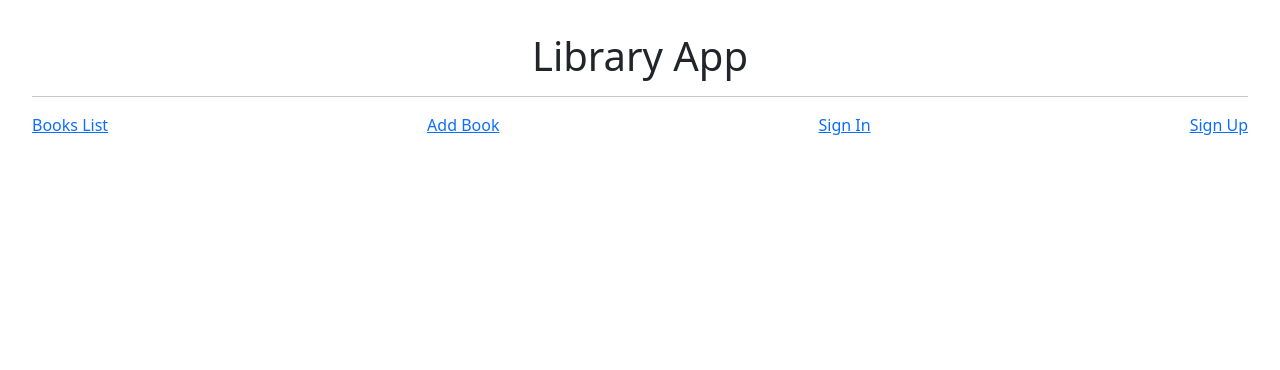
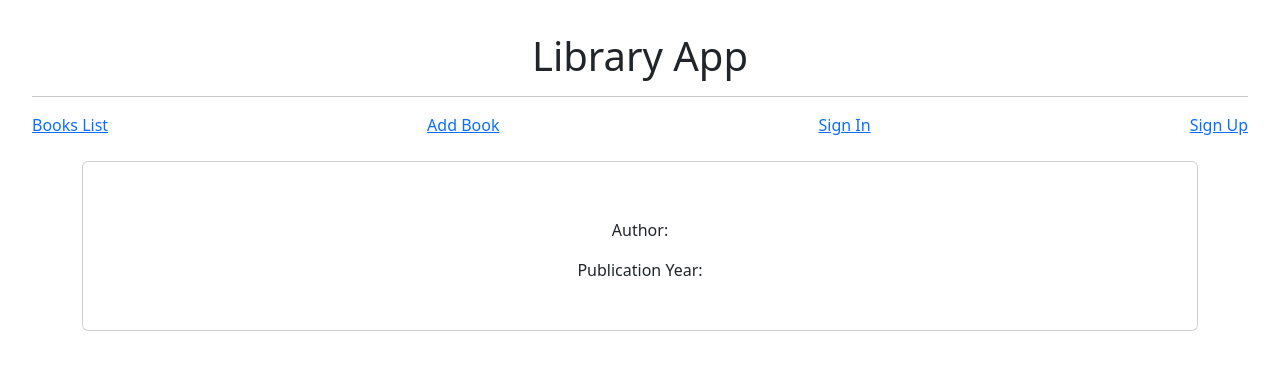
Before and after one commit to alejandro17torrez/library_service, a React (Vite) app in the folder library_ui/: page /books/1 in a window 1280 px wide. Shown: the top 370 px of the page. Built offline with nearby package versions, Linux system fonts and the light colour scheme; no server answers.

Commit message:
feature: build the details book section

```diff
--- a/library_ui/src/App.tsx
+++ b/library_ui/src/App.tsx
@@ -5,6 +5,7 @@ import Books from './pages/books';
 import Login from './pages/login';
 import Register from './pages/register';
 import Header from './components/header';
+import BookDetails from './pages/bookDetails';
 
 
 function App() {
@@ -16,6 +17,7 @@ function App() {
         <Routes>
           <Route path="/" element={<Books/>} />
           <Route path="add" element={<AddBook />} />
+          <Route path="books/:id" element={<BookDetails />} />
           <Route path="login" element={<Login />} />
           <Route path="register" element={<Register />} />
         </Routes>
--- a/library_ui/src/components/bookList/index.tsx
+++ b/library_ui/src/components/bookList/index.tsx
@@ -1,20 +1,9 @@
-import React, { useState, useEffect, useRef } from 'react';
-import { classNames } from 'primereact/utils';
+import React, { useState, useRef } from 'react';
 import { DataTable } from 'primereact/datatable';
 import { Column } from 'primereact/column';
 import { Toast } from 'primereact/toast';
 import { Button } from 'primereact/button';
-import { FileUpload } from 'primereact/fileupload';
-import { Rating } from 'primereact/rating';
-import { Toolbar } from 'primereact/toolbar';
-import { InputTextarea } from 'primereact/inputtextarea';
-import { RadioButton, RadioButtonChangeEvent } from 'primereact/radiobutton';
-import { InputNumber, InputNumberChangeEvent } from 'primereact/inputnumber';
-import { Dialog } from 'primereact/dialog';
 import { InputText } from 'primereact/inputtext';
-import { Tag } from 'primereact/tag';
-
-import { DataView } from 'primereact/dataview';
 import { useBooks } from "../../hooks/useBooks";
 import { Book } from '../../definations/interfaces/book';
 import { emptyBook } from '../../definations/initialValues/books';
@@ -88,6 +77,7 @@ export default function BookList () {
      return (
       <React.Fragment>
         <Button icon="pi pi-trash" rounded outlined severity="danger" onClick={() => confirmDelete(book)} />
+        <Button className="mx-2" icon="pi pi-book" rounded outlined severity="info" onClick={() => location.href = `/books/${book.id}`} />
       </React.Fragment>
      );
   };
--- a/library_ui/src/hooks/useBooks.ts
+++ b/library_ui/src/hooks/useBooks.ts
@@ -11,12 +11,6 @@ export const useBooks = () => {
   useEffect(() => {
     get().then((book) => setBooks(book.results));
   }, [loading]);
-
-  const bookById = (book: Book) => {
-    return getById({
-      id: book.id,
-    })
-  }
 
   const createOrUpdate = (book: Book) => {
     setLoading(true);
@@ -45,5 +39,5 @@ export const useBooks = () => {
     return;
   }
 
-  return { books, bookById, createOrUpdate, softDelete, setLoading };
+  return { books, createOrUpdate, softDelete, setLoading };
 }
--- /dev/null
+++ b/library_ui/src/pages/bookDetails.tsx
@@ -0,0 +1,29 @@
+import { useParams } from "react-router-dom";
+import { useEffect, useState } from "react";
+import { Book } from "../definations/interfaces/book";
+import { getById } from "../api/books";
+
+
+export default function BookDetails () {
+  const [book, setBook] = useState<Book>();
+  const { id } = useParams();
+
+  useEffect(() => {
+    getById({
+      id: id,
+    }).then((book) => setBook(book));
+  }, [])
+
+
+  return (
+    <div className="container">
+      <div className="card mt-4">
+        <div className="card-body">
+        <h5 className="card-title">{book?.title}</h5>
+        <p className="card-text">Author: {book?.author}</p>
+        <p className="card-text">Publication Year: {book?.publication_year}</p>
+      </div>
+    </div>
+  </div>
+  );
+}
```
